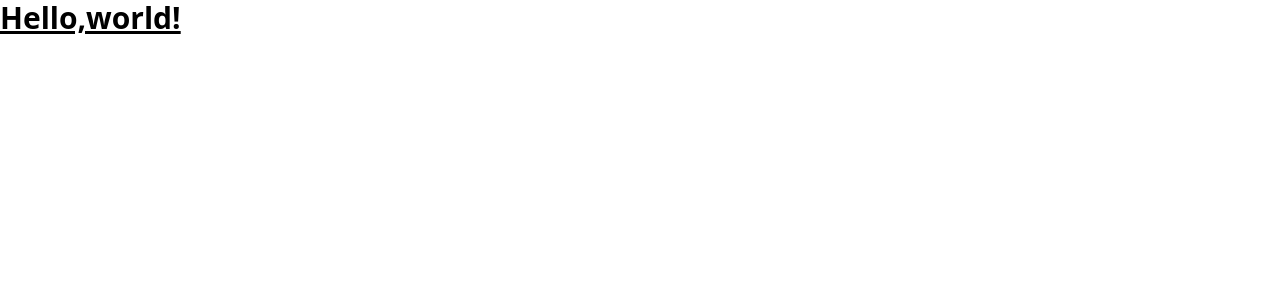
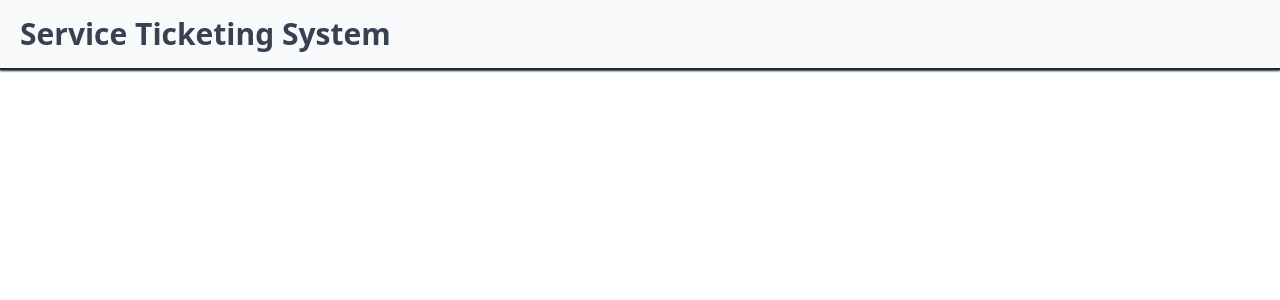
Before and after one commit to AyanavaKarmakar/service-ticketing-system, a React (Vite) app in the folder frontend/: page / in a window 1280 px wide. Shown: the top 300 px of the page. Built offline with nearby package versions, Linux system fonts and the light colour scheme; what tailwindcss-radix would draw is missing.

Commit message:
feat: add base navbar

```diff
--- a/frontend/package.json
+++ b/frontend/package.json
@@ -9,6 +9,8 @@
     "preview": "vite preview"
   },
   "dependencies": {
+    "@radix-ui/react-navigation-menu": "^1.1.2",
+    "clsx": "^1.2.1",
     "react": "^18.2.0",
     "react-dom": "^18.2.0",
     "tailwindcss-radix": "^2.8.0"
--- a/frontend/src/App.tsx
+++ b/frontend/src/App.tsx
@@ -1,5 +1,7 @@
+import { Navbar } from "./components";
+
 const App = () => {
-  return <h1 className="text-3xl font-bold underline">Hello,world!</h1>;
+  return <Navbar />;
 };
 
 export default App;
--- /dev/null
+++ b/frontend/src/components/index.ts
@@ -0,0 +1 @@
+export { Navbar } from "./shared/navbar";
--- /dev/null
+++ b/frontend/src/components/shared/navbar.tsx
@@ -0,0 +1,30 @@
+import * as NavigationMenuPrimitive from "@radix-ui/react-navigation-menu";
+import { clsx } from "clsx";
+
+export const Navbar = () => {
+  return (
+    <NavigationMenuPrimitive.Root className="relative">
+      <NavigationMenuPrimitive.List
+        className={clsx(
+          "flex flex-row p-2 space-x-2",
+          "shadow-sm shadow-gray-800 bg-gray-50 border-solid border-b-2 border-gray-800"
+        )}
+      >
+        <NavigationMenuPrimitive.Item>
+          <NavigationMenuPrimitive.Trigger
+            // reloads the page
+            onClick={() => location.assign("/")}
+            title="Home"
+            className={clsx(
+              "hover:bg-gray-100 text-gray-700",
+              "px-3 py-2 text-xl lg:text-3xl font-bold rounded-md",
+              "focus:outline-none focus-visible:ring focus-visible:ring-gray-500 focus-visible:ring-opacity-75"
+            )}
+          >
+            Service Ticketing System
+          </NavigationMenuPrimitive.Trigger>
+        </NavigationMenuPrimitive.Item>
+      </NavigationMenuPrimitive.List>
+    </NavigationMenuPrimitive.Root>
+  );
+};
```
Also changed, not shown: 1 other file (tests, documents, lock files or other folders).
